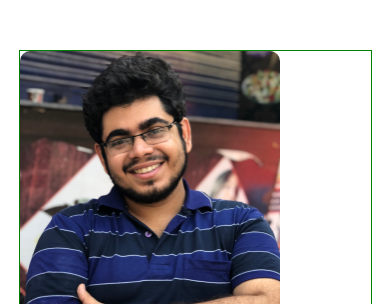
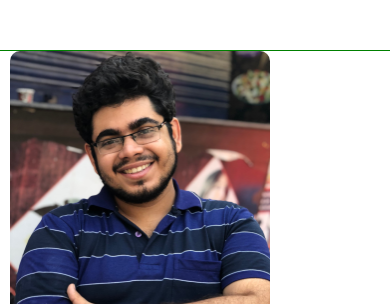
Before and after one commit to RamitVishwakarma/dscjss2020, a React app: page /team in a window 390 px wide. Shown: the part 1210-1514 px from the top of the page. Built offline with nearby package versions, Linux system fonts and the light colour scheme.

Commit message:
style update

```diff
--- a/src/index.css
+++ b/src/index.css
@@ -105,7 +105,7 @@ body {
 .team__container {
   margin-top: 80px;
   display: flex;
-  width: 90%;
+  width: 100%;
   justify-content: flex-start;
   flex-wrap: wrap;
   border: 1px solid green;
@@ -204,5 +204,8 @@ body {
   .page__headline {
     width: 100%;
   }
+  .team__container{
+    justify-content: center;
+  }
 }
 /* Team Ends */
```
